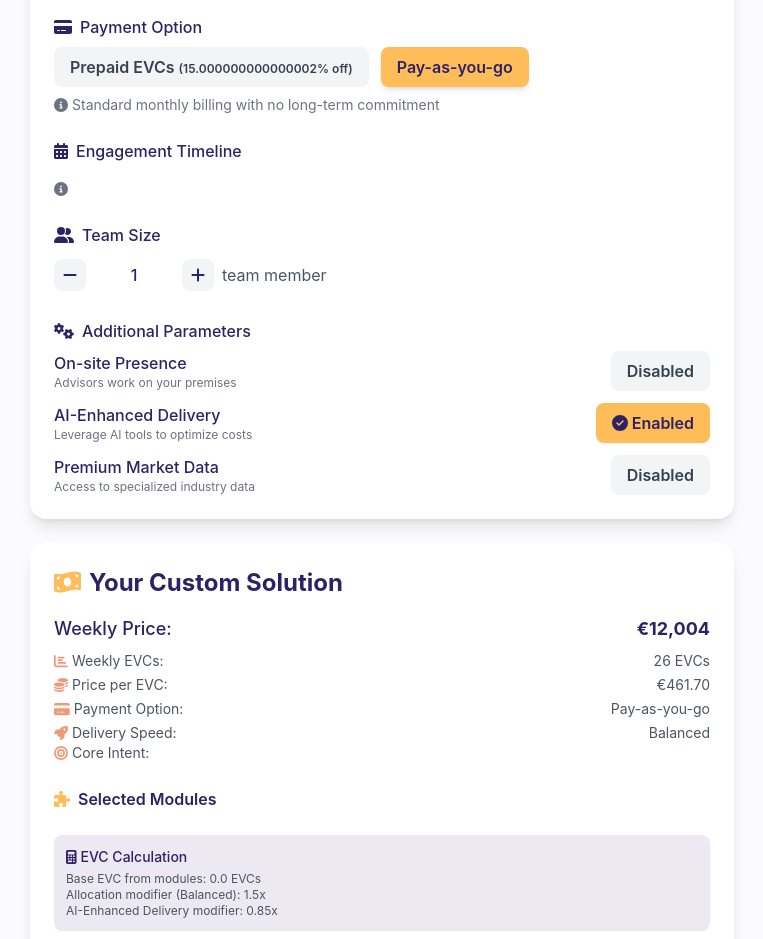
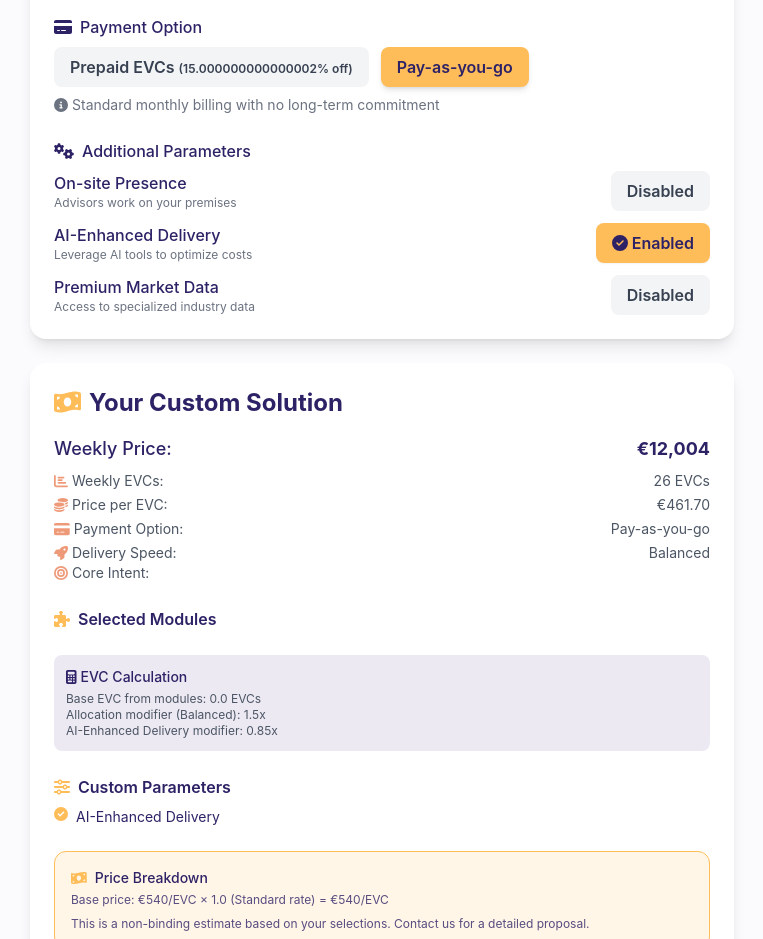
Before and after one commit to elexive-com/elexive-calc, a React (Create React App) app: page / in a window 1280 px wide. Shown: the part 2600-3539 px from the top of the page, without its empty margins (50-813 px from the left). Built offline with nearby package versions, Linux system fonts and the light colour scheme.

Commit message:
removed unused options

```diff
--- a/src/CalculatorApp.jsx
+++ b/src/CalculatorApp.jsx
@@ -9,7 +9,7 @@ import {
   faNetworkWired, faDatabase, faUsers,
   faRobot, faFileContract,
   faArrowRight, faChartBar,
-  faCalendarDays, faInfoCircle, faUserFriends, faPlus, faMinus,
+  faInfoCircle, faPlus, faMinus,
   faSlidersH, faCoins, faCreditCard, faCheckCircle,
   faCalculator, faEnvelope, faExchangeAlt, faFileAlt,
   faLayerGroup, faTasks, faProjectDiagram
@@ -52,12 +52,6 @@ const CalculatorApp = () => {
   const [evcTarget, setEvcTarget] = useState(calculatorConfig.defaults.evcTarget);
   const [capacityAllocation, setCapacityAllocation] = useState(calculatorConfig.defaults.capacityAllocation);
   const [paymentOption, setPaymentOption] = useState(calculatorConfig.defaults.paymentOption);
-  const [selectedTimeframe, setSelectedTimeframe] = useState(
-    calculatorConfig.timeframes && Object.keys(calculatorConfig.timeframes).length > 0
-      ? Object.keys(calculatorConfig.timeframes)[0]
-      : ''
-  );
-  const [teamSize, setTeamSize] = useState(1);
   // Add state for EVC explainer collapse
   const [isEvcExplainerVisible, setIsEvcExplainerVisible] = useState(false);
 
@@ -502,61 +496,6 @@ const CalculatorApp = () => {
             </p>
           </div>
 
-          {/* Timeline */}
-          <div>
-            <label className="block text-[var(--elexive-primary)] font-medium mb-2">
-              <FontAwesomeIcon icon={faCalendarDays} className="mr-2" />
-              Engagement Timeline
-            </label>
-            <div className="flex flex-wrap gap-3">
-              {Object.entries(calculatorConfig.timeframes || {}).map(([timeframe, details]) => (
-                <button
-                  key={timeframe}
-                  onClick={() => setSelectedTimeframe(timeframe)}
-                  className={`px-4 py-2 rounded-lg transition-all duration-200 ${
-                    selectedTimeframe === timeframe
-                      ? 'bg-[var(--elexive-accent)] text-[var(--elexive-primary)] shadow-md'
-                      : 'bg-gray-100 text-gray-700 hover:bg-gray-200'
-                  }`}
-                >
-                  {details.label}
-                </button>
-              ))}
-            </div>
-            <p className="text-sm text-gray-500 mt-2">
-              <FontAwesomeIcon icon={faInfoCircle} className="mr-1" />
-              {calculatorConfig.timeframes && calculatorConfig.timeframes[selectedTimeframe]?.description}
-            </p>
-          </div>
-
-          {/* Team Size */}
-          <div>
-            <label className="block text-[var(--elexive-primary)] font-medium mb-2">
-              <FontAwesomeIcon icon={faUserFriends} className="mr-2" />
-              Team Size
-            </label>
-            <div className="flex space-x-2 items-center">
-              <button
-                onClick={() => setTeamSize(Math.max(1, teamSize - 1))}
-                className="bg-gray-100 hover:bg-gray-200 text-[var(--elexive-primary)] rounded-full w-8 h-8 flex items-center justify-center"
-              >
-                <FontAwesomeIcon icon={faMinus} />
-              </button>
-              <div className="px-4 py-2 bg-[var(--elexive-accent-light)] rounded-lg text-center min-w-20">
-                <span className="font-medium text-[var(--elexive-primary)]">{teamSize}</span>
-              </div>
-              <button
-                onClick={() => setTeamSize(Math.min(10, teamSize + 1))}
-                className="bg-gray-100 hover:bg-gray-200 text-[var(--elexive-primary)] rounded-full w-8 h-8 flex items-center justify-center"
-              >
-                <FontAwesomeIcon icon={faPlus} />
-              </button>
-              <span className="ml-2 text-gray-600">
-                {teamSize === 1 ? 'team member' : 'team members'}
-              </span>
-            </div>
-          </div>
-
           {/* Custom Service Parameters - Using serviceParams variable to reference it */}
           <div>
             <label className="block text-[var(--elexive-primary)] font-medium mb-2">
```
